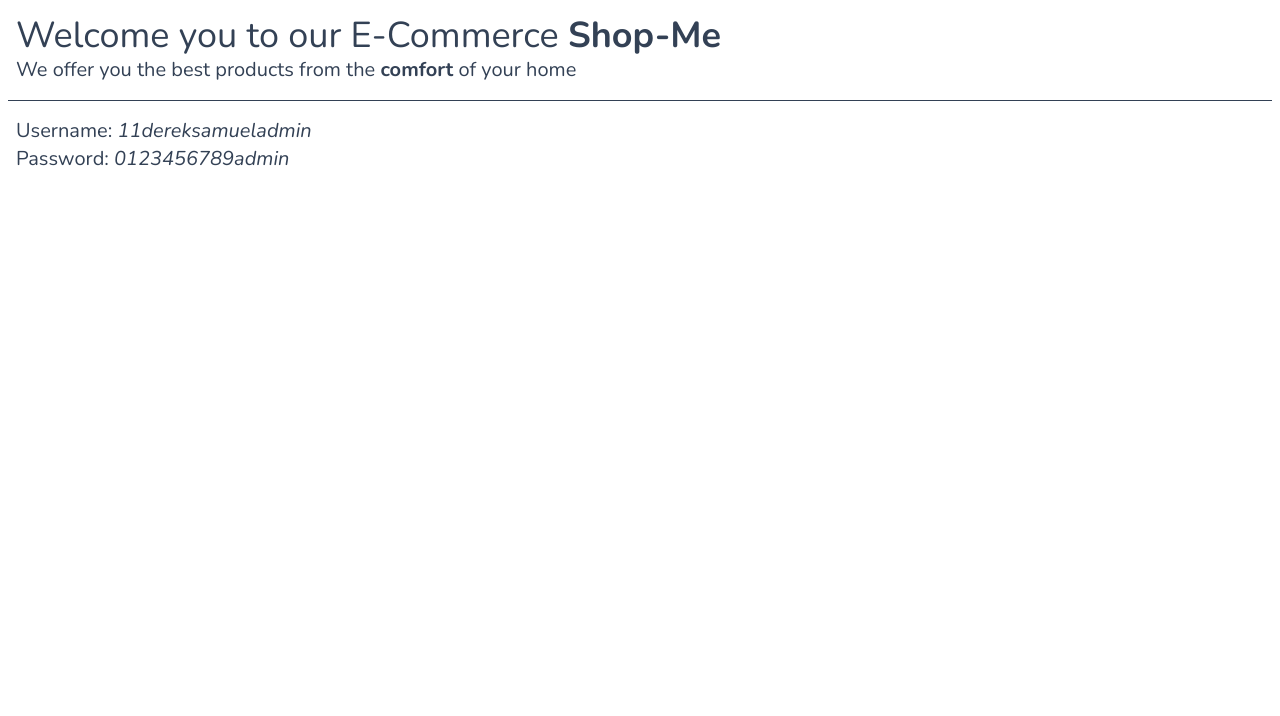
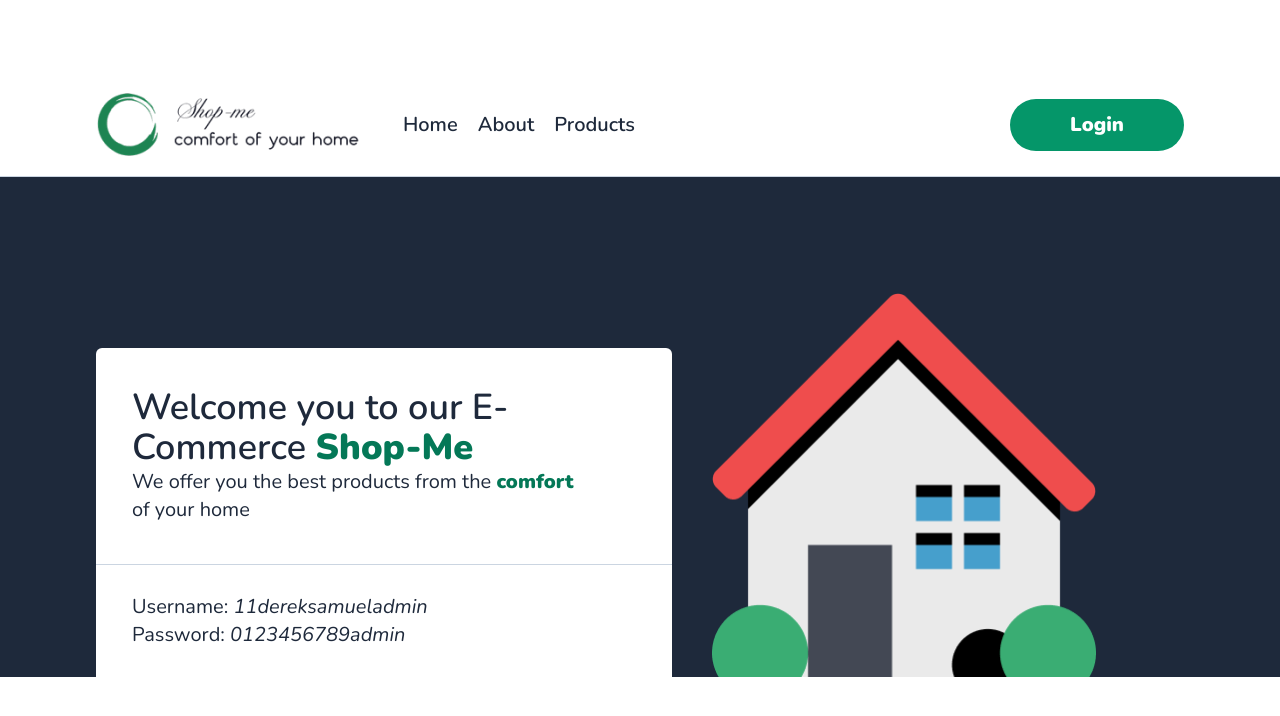
Before and after one commit to dereksamuel/nextjscourse, a Next.js app: page / in a window 1280 px wide. Shown: the top 716 px of the page. Built offline with nearby package versions, Linux system fonts and the light colour scheme.

Commit message:
done main page

```diff
--- a/jsconfig.json
+++ b/jsconfig.json
@@ -3,7 +3,8 @@
     "baseUrl": "src",
     "paths": {
       "@components/*": ["components/*"],
-      "@styles/*": ["styles/*"]
+      "@styles/*": ["styles/*"],
+      "@assets/*": ["assets/*"]
     }
   }
 }
--- /dev/null
+++ b/src/components/Body.js
@@ -0,0 +1,3 @@
+export default function Body({ children }) {
+  return <main className="bg-dark h-2/3 lg:px-24 px-2 flex lg:items-end items-center lg:flex-none justify-start flex-1 flex-col-reverse lg:flex-row">{children}</main>
+}
--- /dev/null
+++ b/src/components/Button.js
@@ -0,0 +1,7 @@
+export default function Button({ children, className, ...otherProps }) {
+  return (
+    <button className={`py-3 px-5 rounded-full ${className}`} {...otherProps}>
+      <p className="text-white font-black px-5 mx-5">{children}</p>
+    </button>
+  )
+}
--- /dev/null
+++ b/src/components/Card.js
@@ -0,0 +1,9 @@
+export default function Card({ header, footer }) {
+  return (
+    <div className="bg-white rounded-t-md max-w-xl">
+      {header}
+      {footer ? <hr className="border-secondary-300" /> : null}
+      {footer}
+    </div>
+  )
+}
--- a/src/components/Card.jsx
+++ /dev/null
@@ -1,9 +0,0 @@
-export default function Card({ header, footer }) {
-  return (
-    <div className="bg-white rounded-md mx-2">
-      {header}
-      {footer ? <hr /> : null}
-      {footer}
-    </div>
-  )
-}
--- /dev/null
+++ b/src/components/Header.js
@@ -0,0 +1,25 @@
+import Image from "next/image"
+import logoSrc from "@assets/logo.png"
+import Button from "./Button"
+
+const navigation = [
+  { name: "Home", href: "#" },
+  { name: "About", href: "#" },
+  { name: "Products", href: "#" },
+]
+
+export default function Header() {
+  return (
+    <nav className="py-5 lg:px-24 px-0 flex lg:justify-between justify-center items-center border-solid border-b border-secondary-300">
+      <ul className="w-2/6 justify-between items-center flex">
+        <Image className="mr-5" src={logoSrc} alt="logoSrc" width={267} height={63} />
+        {navigation.map((item, index) => (
+          <a className="ml-5 text-xl font-semibold hidden lg:block" href={item.href} key={index}>
+            {item.name}
+          </a>
+        ))}
+      </ul>
+      <Button className="bg-primary-600 lg:ml-0 ml-5">Login</Button>
+    </nav>
+  )
+}
--- a/src/pages/index.js
+++ b/src/pages/index.js
@@ -1,26 +1,24 @@
-// const navigation = [
-//   { name: "Product", href: "#" },
-//   { name: "Features", href: "#" },
-//   { name: "Marketplace", href: "#" },
-//   { name: "Company", href: "#" },
-// ]
-
+import Body from "@components/Body"
 import Card from "@components/Card"
+import Header from "@components/Header"
+import Image from "next/image"
+import heroHouseIcon from "@assets/heroHouseIcon.png"
 
 export default function Home() {
   const header = (
-    <article className="px-2 py-4">
+    <article className="py-10 pl-9 pr-24">
       <h1>
-        Welcome you to our E-Commerce <strong>Shop-Me</strong>
+        Welcome you to our E-Commerce <strong className="text-primary-700 font-black">Shop-Me</strong>
       </h1>
       <p>
-        We offer you the best products from the <strong className="relative">comfort</strong> of your home
+        We offer you the best products from the {""}
+        <strong className="relative text-primary-700 font-black">comfort</strong> of your home
       </p>
     </article>
   )
 
   const footer = (
-    <footer className="px-2 pt-4 pb-5">
+    <footer className="py-7 px-9">
       <p>
         Username: <i>11dereksamueladmin</i>
       </p>
@@ -31,8 +29,12 @@ export default function Home() {
   )
 
   return (
-    <div>
-      <Card header={header} footer={footer} />
+    <div className="h-full max-w-7xl mx-auto mainContainer flex flex-col lg:justify-center">
+      <Header></Header>
+      <Body>
+        <Card header={header} footer={footer} />
+        <Image className="lg:ml-10 h-52 w-52 lg:h-96 lg:w-96" src={heroHouseIcon} alt="heroHouseIcon" width={350} height={350} />
+      </Body>
     </div>
   )
 }
--- a/src/styles/tailwind.css
+++ b/src/styles/tailwind.css
@@ -6,13 +6,32 @@
   * {
     @apply text-dark;
     font-family: 'Nunito', sans-serif;
+    margin: 0;
+    padding: 0;
+    box-sizing: border-box;
+  }
+
+  html, body, body > div {
+    height: 100%;
   }
 
   h1 {
-    @apply text-4xl
+    @apply text-4xl font-semibold
   }
 
   p {
     @apply text-xl
   }
 }
+
+.mainContainer {
+  max-height: 750px;
+  min-height: 600px;
+}
+
+@media screen and (max-width: 1024px) {
+  .mainContainer {
+    max-height: 100%;
+    min-height: 800px;
+  }
+}
--- a/tailwind.config.js
+++ b/tailwind.config.js
@@ -4,9 +4,9 @@ module.exports = {
   content: ["./src/pages/**/*.{js,ts,jsx,tsx}", "./src/components/**/*.{js,ts,jsx,tsx}"],
   theme: {
     colors: {
-      primary: colors.emerald[600],
-      secondary: colors.slate[500],
-      dark: colors.slate[700],
+      primary: colors.emerald,
+      secondary: colors.slate,
+      dark: colors.slate[800],
       light: colors.emerald[50],
       white: colors.white,
     },
```
Also changed, not shown: src/assets/heroHouseIcon.png (added), src/assets/logo.png (added), src/components/Button.jsx (deleted), src/components/index.jsx (deleted).
